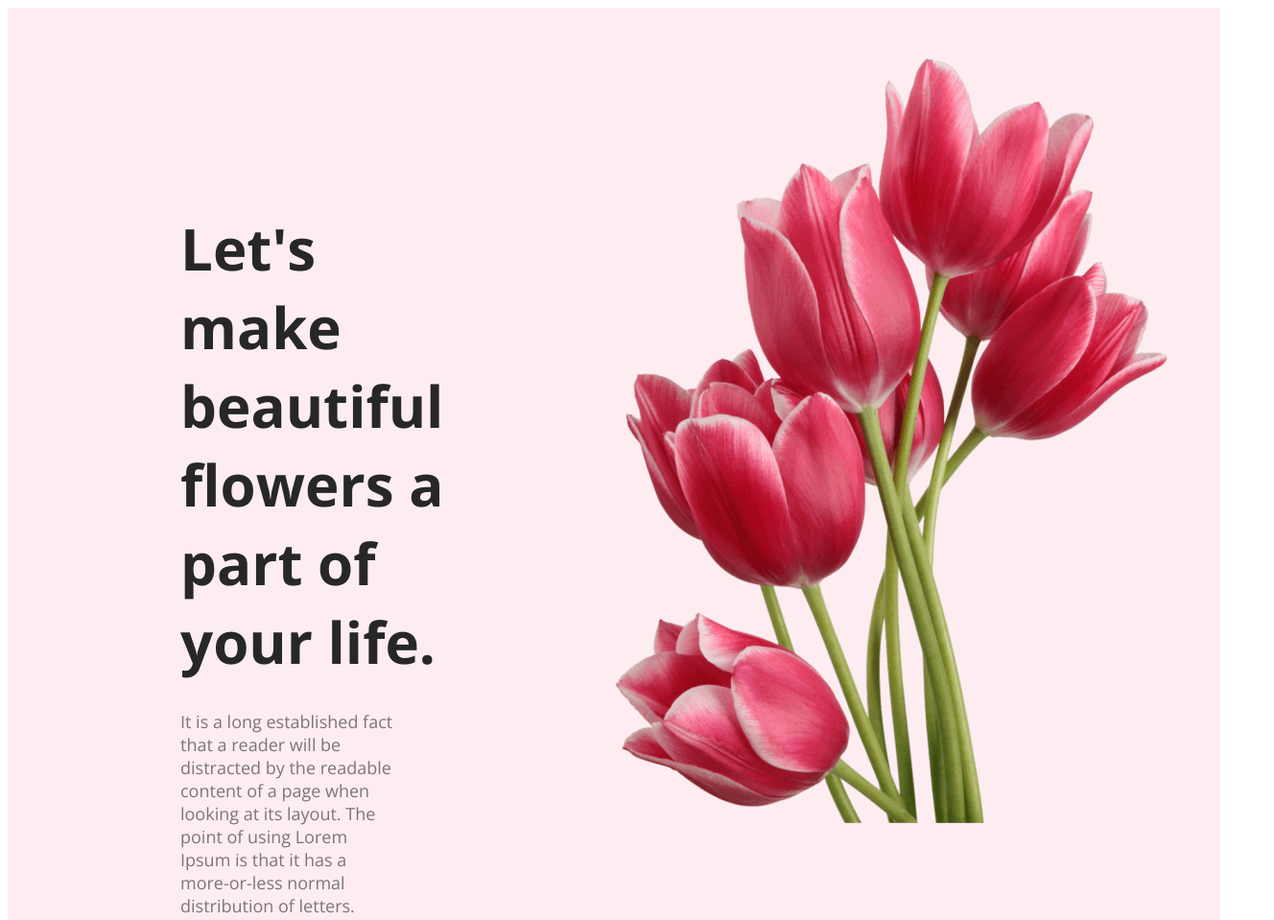
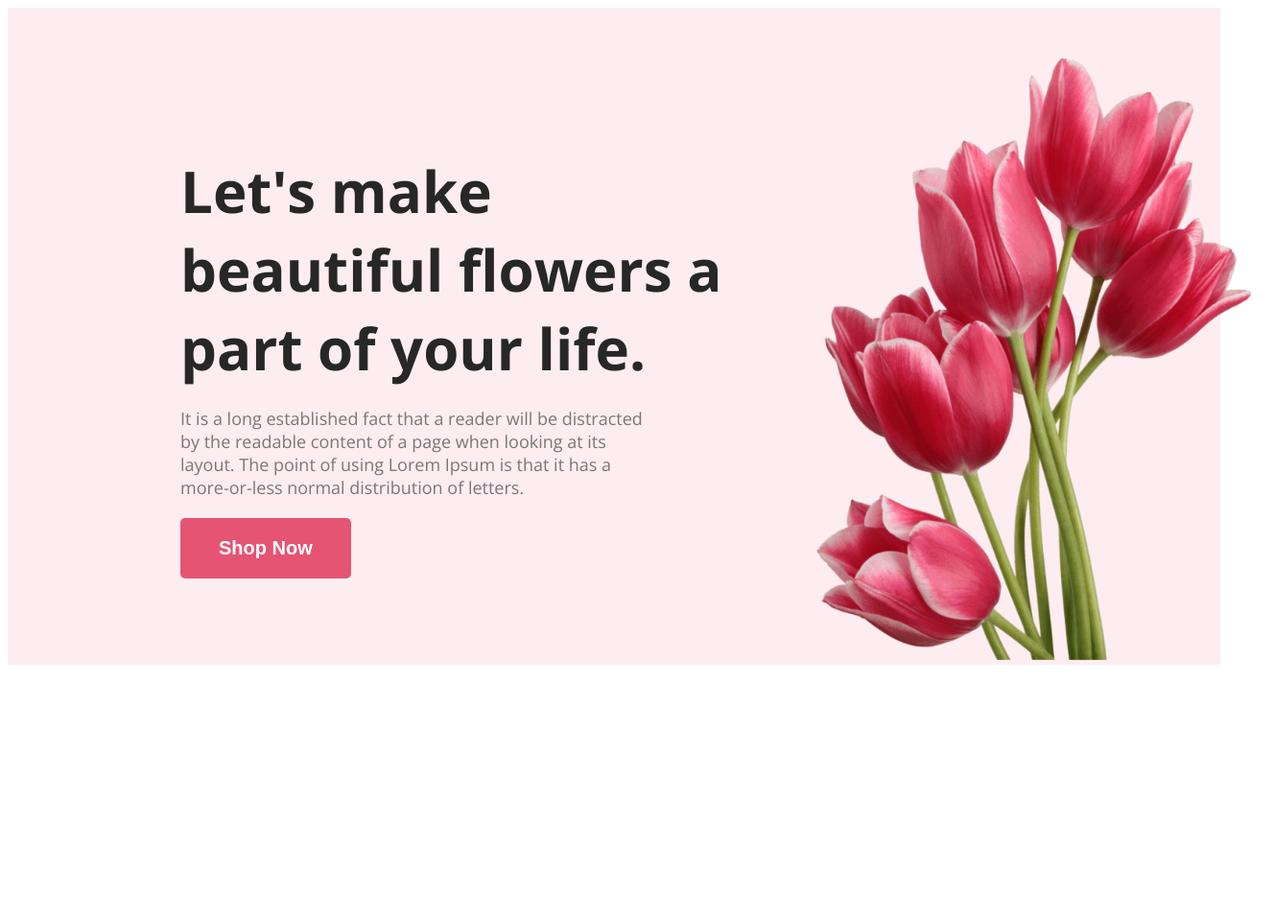
Before and after one commit to mostaqurrahman/ph-reset-assignment1, a plain HTML site: page index.html in a window 1280 px wide. Shown: the top 959 px of the page at 96% size, 1328 px wide, since content can reach past the window. After the commit the page ends 800 px from the top, so only its background shows below. Drawn offline with nearby package versions, Linux system fonts and the light colour scheme.

Commit message:
finished header section

```diff
--- a/index.html
+++ b/index.html
@@ -21,14 +21,16 @@
             <button class="btn-primary">Shop Now</button>
         </div>
         <div class="header-pic">
-            <img src="./Flower Asset/pngwing 10.png" alt="">
+            <img class="profile-pic" src="./Flower Asset/pngwing 10.png" alt="">
         </div>
     </header>
     <main>
+        <!--------------------------------------
+               Featured Flowers Section
+        ---------------------------------------->
 
     </main>
     <footer>
-
     </footer>
 </body>
 </html>
--- a/styles/flower.css
+++ b/styles/flower.css
@@ -8,7 +8,7 @@ body {
 
 .btn-primary {
     border: 0;
-    border-radius: 8px;
+    border-radius: 5px;
     padding: 20px 40px;
     background: #E55473;
     color: #FFF;
@@ -19,25 +19,23 @@ body {
 /*--------------------------
       Header Section
 -------------------------*/
-.header {
+.header{
     display: flex;
-    gap: 100px;
+    gap: 40px;
     justify-content: space-between;
     background: rgba(229, 84, 115, 0.10);
-    padding: 50px 180px 0;
-    /* max-width: 1920px; */
+    padding: 0px 180px 0px;
 }
 .header-content{
-    margin-top: 100px;
     align-items: center;
+    padding-top: 90px;
 }
 
 .header-title {
     color: #272727;
     font-size: 60px;
     font-weight: 800;
-    padding-right: 50px;
-    margin-bottom: 30px;
+    margin-bottom: 20px;
 }
 
 .header-description {
@@ -45,9 +43,14 @@ body {
     font-size: 18px;
     font-weight: 400;
     padding-right: 100px;
-    margin-bottom: 30px;
+    margin-bottom: 20px;
+    width: 500px;
 }
-.header-pic{
-    margin-bottom: 0;
-    position: block;
+.profile-pic{
+    width: 500px;
+    padding-top: 50px;
 }
+
+/*-------------------------------
+    Featured Flowers Section
+--------------------------------*/
```
